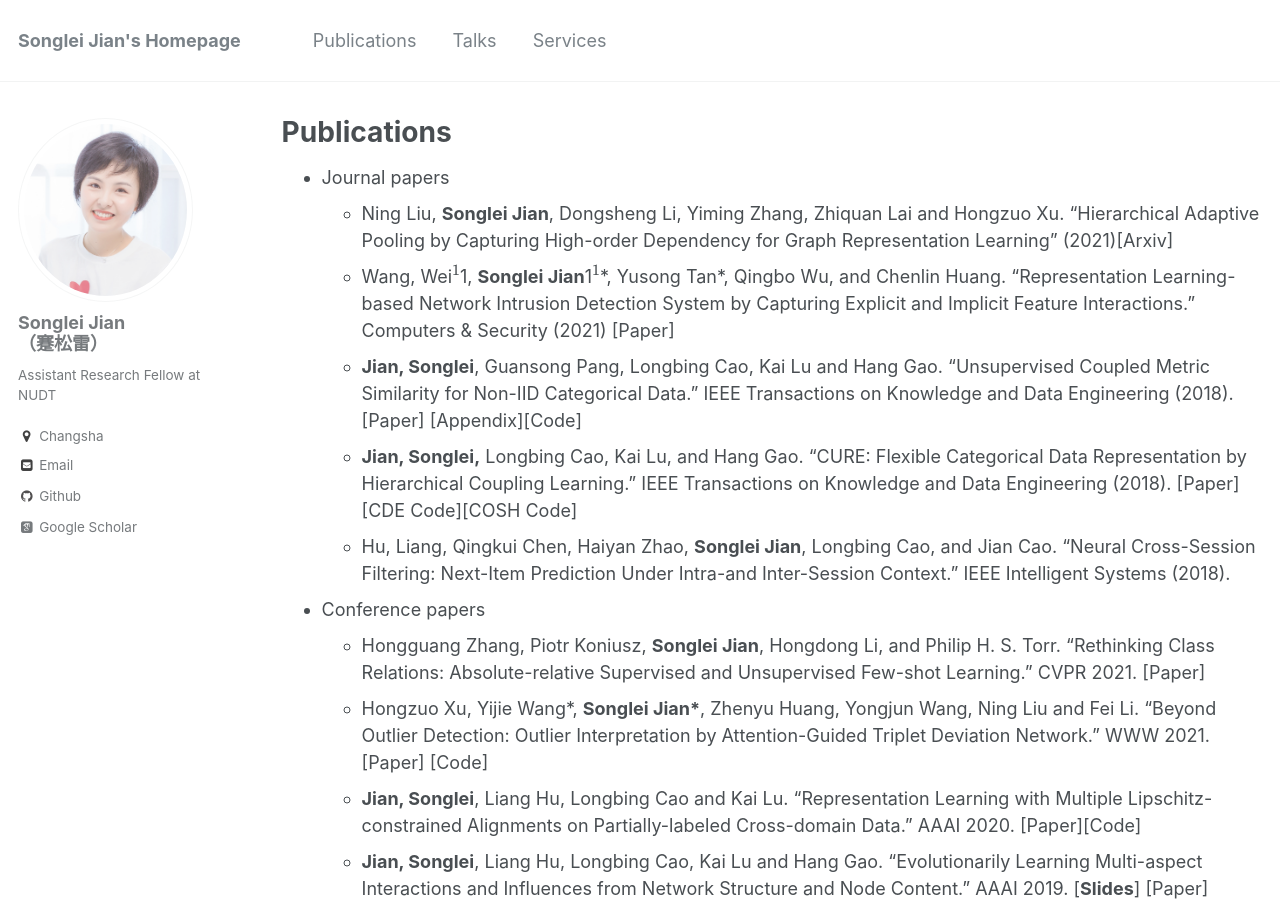
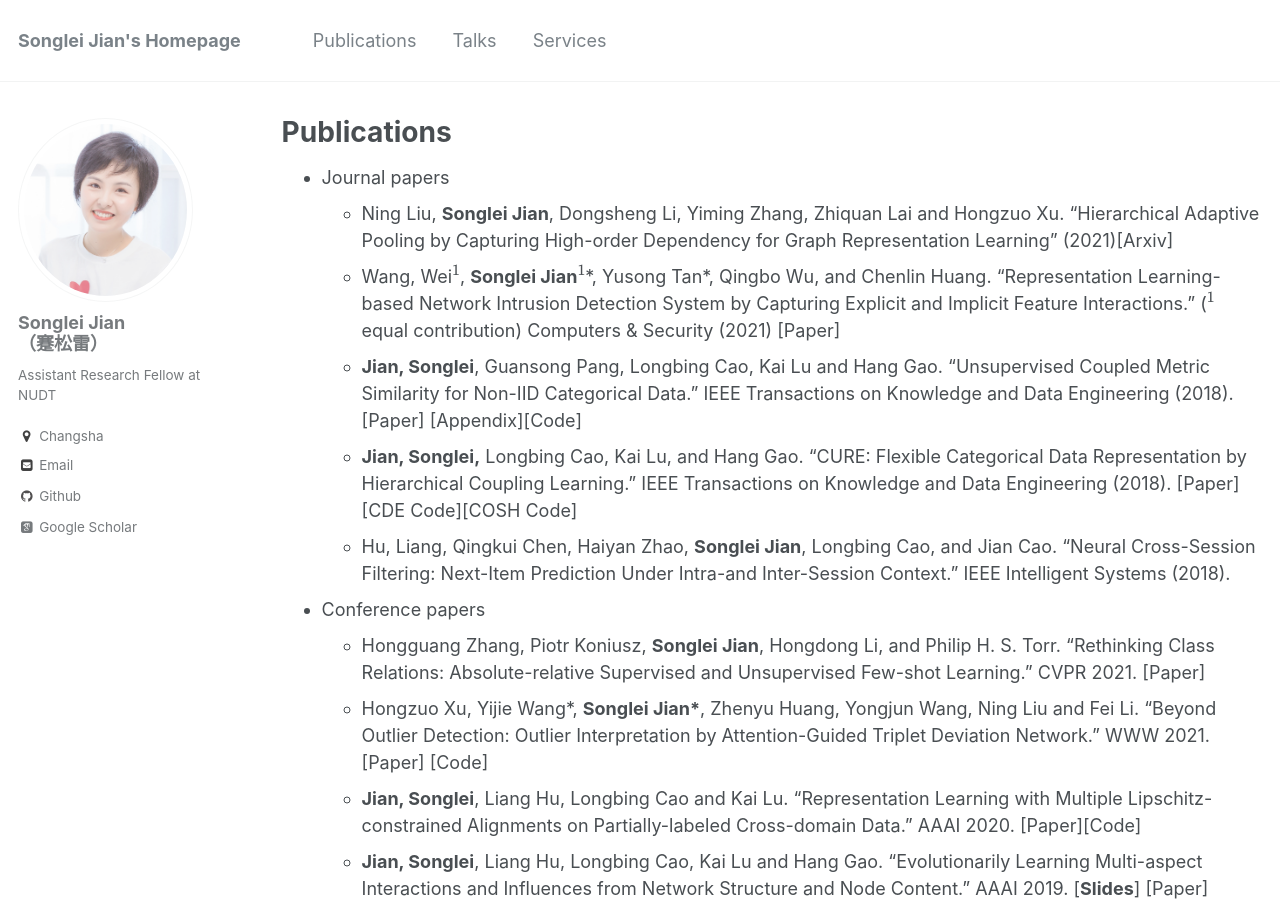
Before and after one commit to jiansonglei/jiansonglei.github.io, a Jekyll site: the page built from _pages/publications.md, in a window 1280 px wide and 900 px high. Built offline with Jekyll 4.4.1, drawn with Linux system fonts in a browser that asks for light colours; some web fonts are replaced; formulas are drawn with MathJax 3; a script that is not in the unit is left out.

Commit message:
update equal contribution

```diff
--- a/_pages/publications.md
+++ b/_pages/publications.md
@@ -15,7 +15,7 @@ Graph Representation Learning
 {% include base_path %}
 * Journal papers
   * Ning Liu, **Songlei Jian**, Dongsheng Li, Yiming Zhang, Zhiquan Lai and Hongzuo Xu. "Hierarchical Adaptive Pooling by Capturing High-order Dependency for Graph Representation Learning" (2021)[[Arxiv]](https://arxiv.org/pdf/2104.05960.pdf)
-  * Wang, Wei$^{1}$1, **Songlei Jian**1$^{1}$\*, Yusong Tan\*, Qingbo Wu, and Chenlin Huang. "Representation Learning-based Network Intrusion Detection System by Capturing Explicit and Implicit Feature Interactions." Computers & Security (2021)  [[Paper]](http://jiansonglei.github.io/files/21comsec.pdf)
+  * Wang, Wei$^{1}$, **Songlei Jian**$^{1}$\*, Yusong Tan\*, Qingbo Wu, and Chenlin Huang. "Representation Learning-based Network Intrusion Detection System by Capturing Explicit and Implicit Feature Interactions." ($^{1}$ equal contribution) Computers & Security (2021)  [[Paper]](http://jiansonglei.github.io/files/21comsec.pdf)
   * **Jian, Songlei**, Guansong Pang, Longbing Cao, Kai Lu and Hang Gao. "Unsupervised Coupled Metric Similarity for Non-IID Categorical Data." IEEE Transactions on Knowledge and Data Engineering (2018). [[Paper]](http://jiansonglei.github.io/files/18TKDE_CMS.pdf) [[Appendix]](http://jiansonglei.github.io/files/18CMS_APPENDIX.pdf)[[Code]](https://github.com/jiansonglei/CMS)
   * **Jian, Songlei,** Longbing Cao, Kai Lu, and Hang Gao. "CURE: Flexible Categorical Data Representation by Hierarchical Coupling Learning." IEEE Transactions on Knowledge and Data Engineering (2018). [[Paper]](http://jiansonglei.github.io/files/18TKDE_CURE.pdf)[[CDE Code]](https://github.com/jiansonglei/CDE)[[COSH Code]](https://github.com/jiansonglei/COSH)
   * Hu, Liang, Qingkui Chen, Haiyan Zhao, **Songlei Jian**, Longbing Cao, and Jian Cao. "Neural Cross-Session Filtering: Next-Item Prediction Under Intra-and Inter-Session Context." IEEE Intelligent Systems (2018).
```
